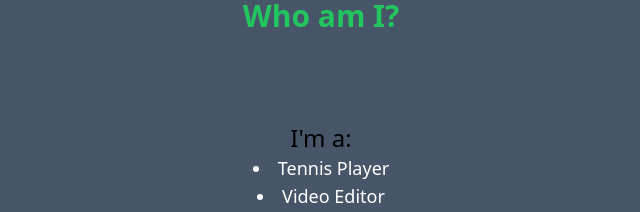
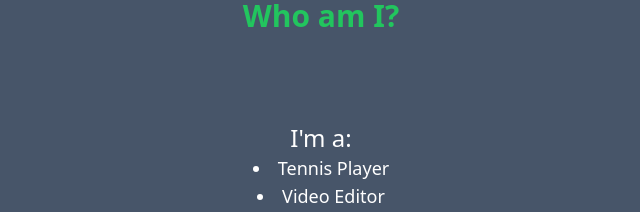
Before and after one commit to xhuntx/Personal-Website, a React (Vite) app in the folder my-app/: page / in a window 1280 px wide. Shown: the part 1100-1312 px from the top of the page, without its empty margins (319-959 px from the left). Built offline with nearby package versions, Linux system fonts and the light colour scheme.

Commit message:
Vercel support

```diff
--- a/my-app/src/App.jsx
+++ b/my-app/src/App.jsx
@@ -65,7 +65,7 @@
         </ScrollReveal>
 
         <ScrollReveal>
-          <h3 className='text-2xl'> I'm a:</h3>
+          <h3 className='text-2xl text-white'> I'm a:</h3>
           <li className="text-lg text-white">Tennis Player</li>
           <li className="text-lg text-white">Video Editor</li>
           <li className="text-lg text-white">Student @ UAG</li>
```
Also changed, not shown: 1 other file (tests, documents, lock files or other folders).
